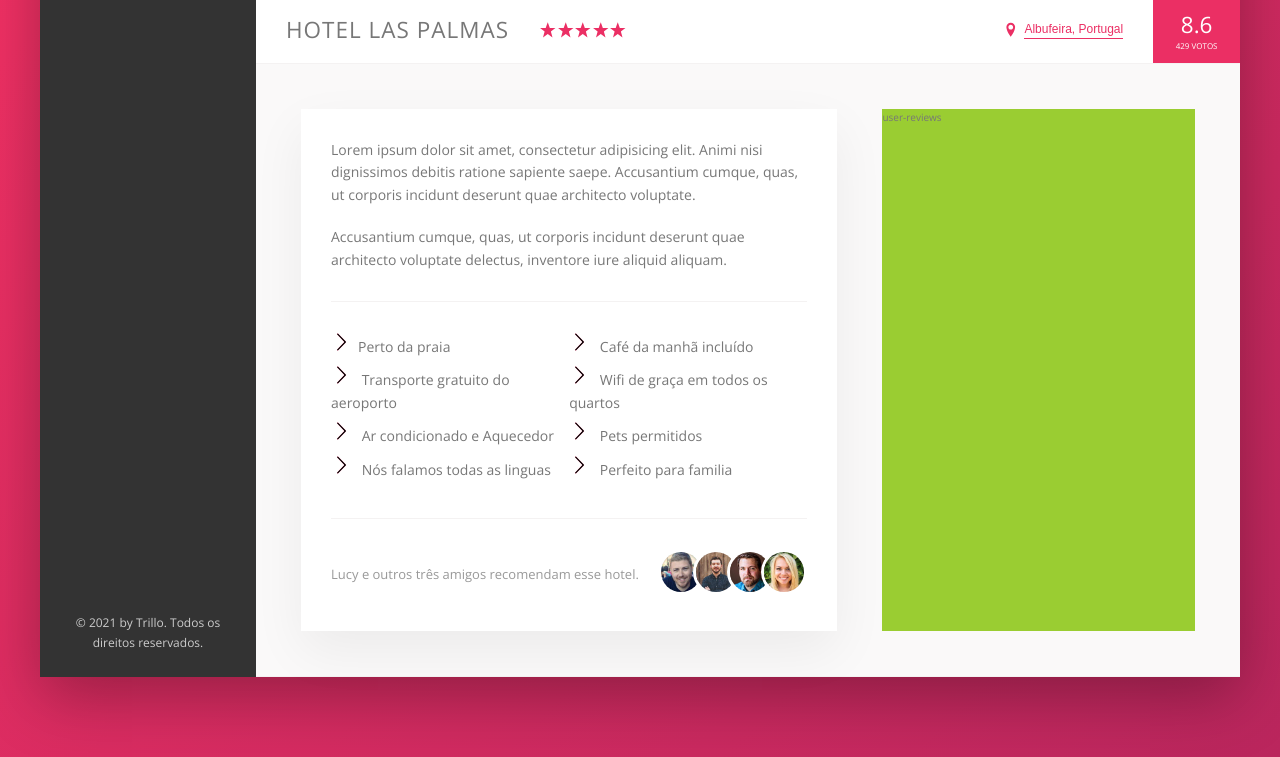
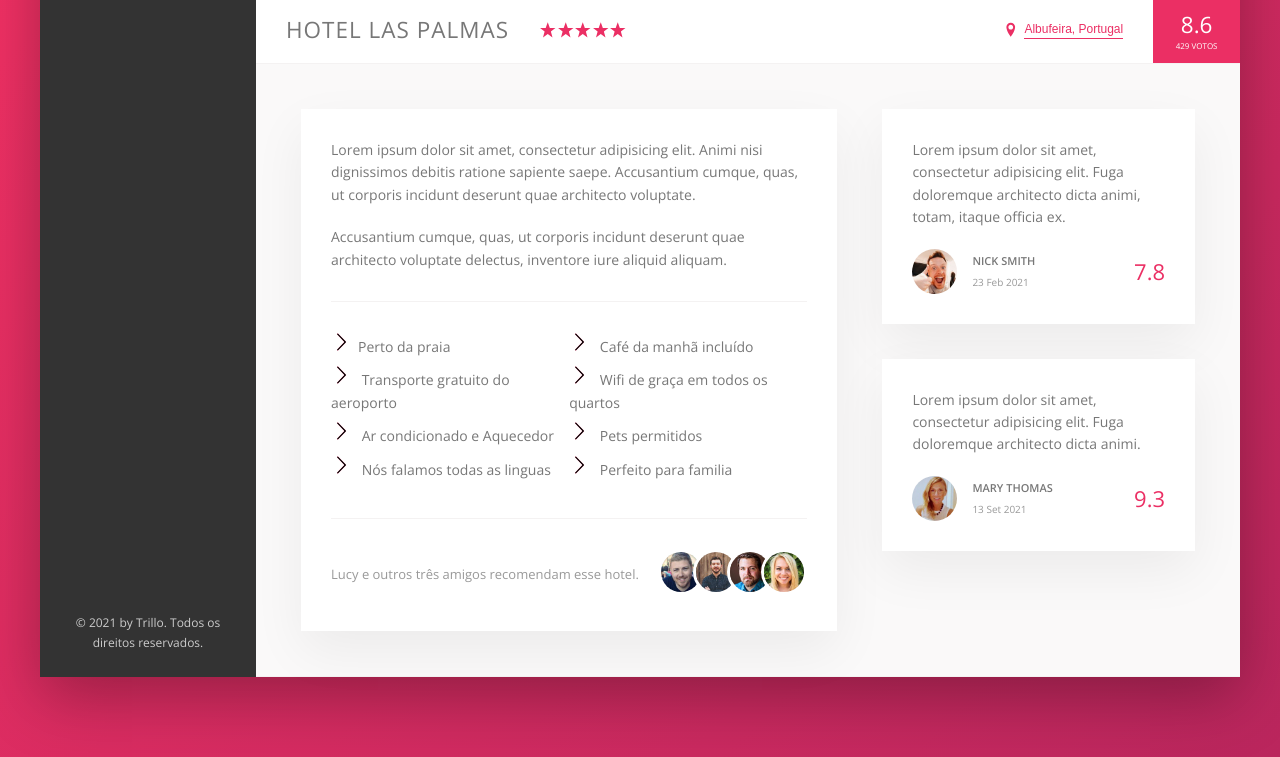
Before and after one commit to IsabelyDev/Trillo, a website: page index.html in a window 1280 px wide. Shown: the part 538-1295 px from the top of the page. Drawn offline with nearby package versions, Linux system fonts and the light colour scheme.

Commit message:
description section

```diff
--- a/index.html
+++ b/index.html
@@ -215,7 +215,35 @@
                     </div>
 
                     <div class="user-reviews">
-                        user-reviews
+                        <figure class="review">
+                            <blockquote class="review__text">
+                                Lorem ipsum dolor sit amet, consectetur adipisicing elit. Fuga doloremque architecto dicta animi, totam, itaque officia ex.
+                            </blockquote>
+
+                            <figcaption class="review__user">
+                                <img src="img/user-1.jpg" alt="Usuario 1" class="review__photo">
+                                <div class="review__user-box">
+                                    <p class="review__user-name">Nick Smith</p>
+                                    <p class="review__user-date"> 23 Feb 2021</p>
+                                </div>
+                                <div class="review__rating">7.8</div>
+                            </figcaption>
+                        </figure>
+
+                        <figure class="review">
+                            <blockquote class="review__text">
+                                Lorem ipsum dolor sit amet, consectetur adipisicing elit. Fuga doloremque architecto dicta animi.
+                            </blockquote>
+
+                            <figcaption class="review__user">
+                                <img src="img/user-2.jpg" alt="Usuario 1" class="review__photo">
+                                <div class="review__user-box">
+                                    <p class="review__user-name">Mary Thomas</p>
+                                    <p class="review__user-date"> 13 Set 2021</p>
+                                </div>
+                                <div class="review__rating">9.3</div>
+                            </figcaption>
+                        </figure>
                     </div>
                 </div>
 
--- a/sass/_components.scss
+++ b/sass/_components.scss
@@ -365,10 +365,6 @@
         margin-right: auto;
     }
 
-    &__friends {
-
-    }
-
     &__photo{
         box-sizing: content-box;
         height: 4rem;
@@ -381,3 +377,50 @@
         }
     }
 }
+
+/* REVIEWS */
+.review{
+
+    background-color: white;
+    box-shadow: var(--shadow-light);
+    padding: 3rem;
+    margin-bottom: 3.5rem;
+
+    &__text{
+        margin-bottom: 2rem;
+    }
+
+    &__user{
+        display: flex;
+        align-items: center;
+    }
+
+    &__photo{
+        height: 4.5rem;
+        width: 4.5rem;
+        border-radius: 50%;
+        margin-right: 1.5rem;
+    }
+
+    &__user-box{
+        margin-right: auto;
+    }
+
+    &__user-name{
+        font-size: 1.1rem;
+        font-weight: 600;
+        text-transform: uppercase;
+        margin-bottom: .4rem;
+    }
+
+    &__user-date{
+        font-size: 1rem;
+        color: var(--color-grey-dark-3);
+    }
+
+    &__rating{
+        color: var(--color-primary);
+        font-size: 2.2rem;
+        font-weight: 300;
+    }
+}
--- a/sass/_layout.scss
+++ b/sass/_layout.scss
@@ -42,6 +42,7 @@
     padding: 4.5rem ;
     background: var(--color-grey-light-1);
     border-bottom: var(--line) ;
+    font-size: 1.4rem;
 }
 
 .description{
@@ -54,6 +55,5 @@
 }
 
 .user-reviews {
-    background-color: yellowgreen;
     flex: 1;
 }
```
Also changed, not shown: css/style.css.
